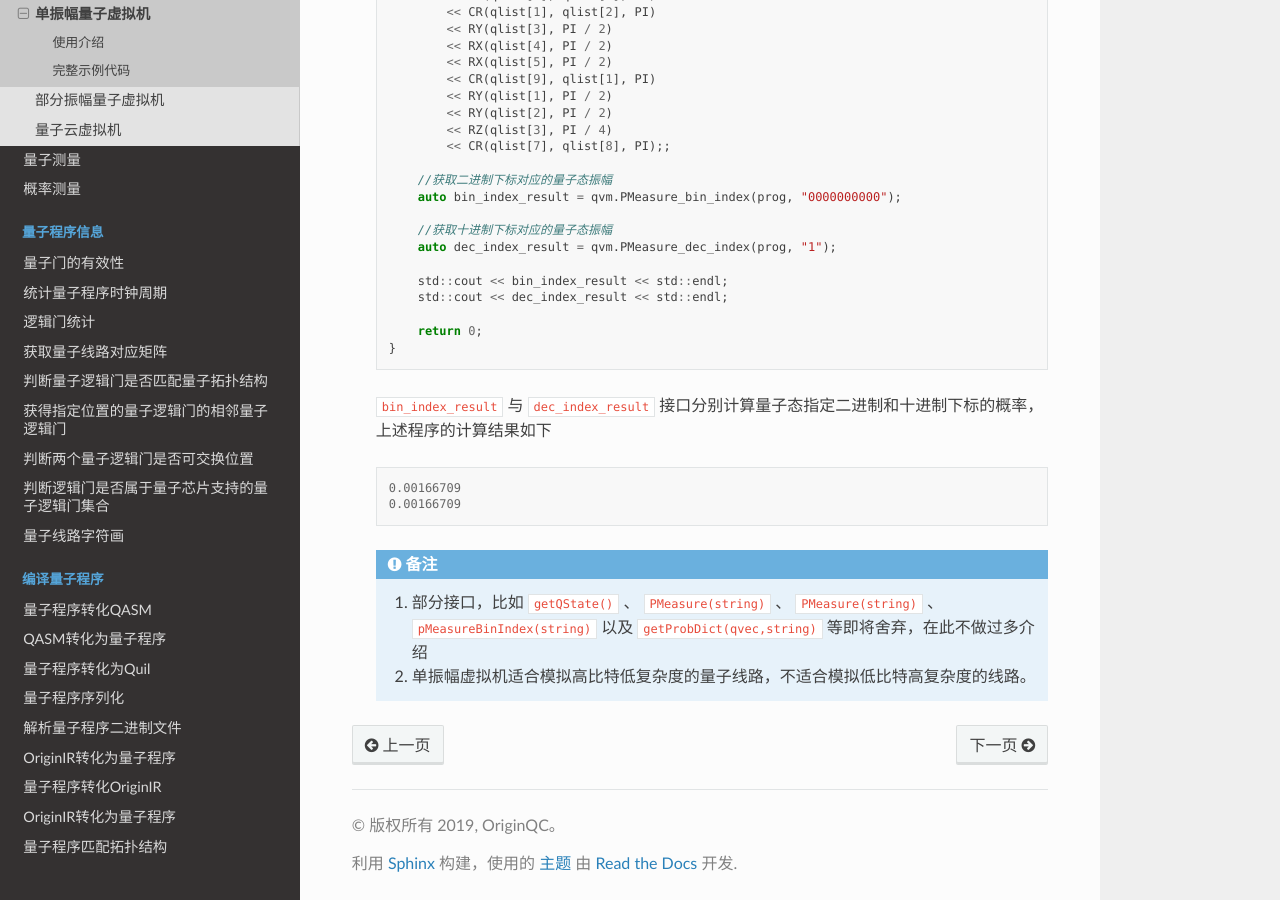
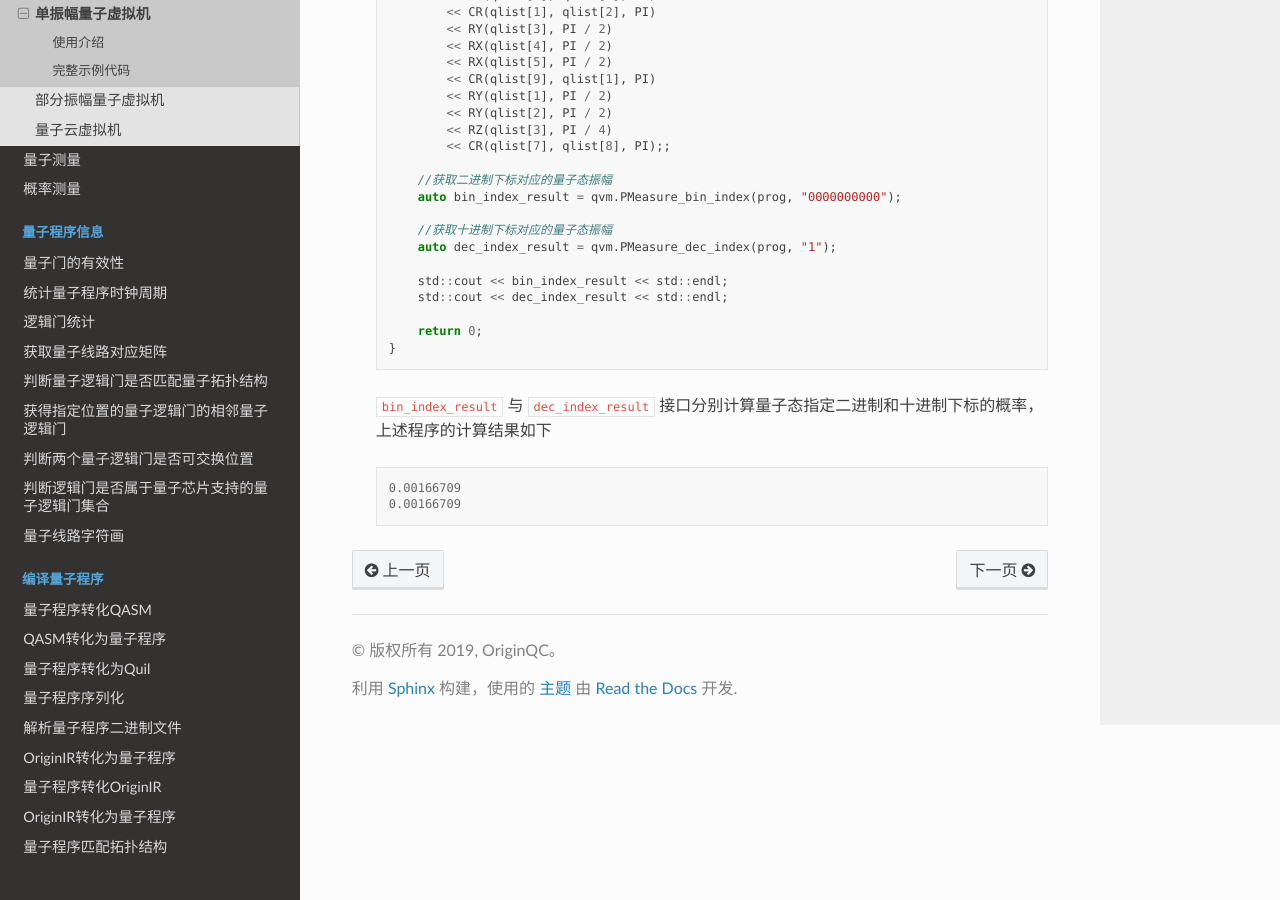
Before and after one commit to OriginQ/QPanda-tutorial, a Sphinx documentation site: the page built from source/SingleAmplitude.rst, in a window 1280 px wide and 900 px high, scrolled down 1628 px. Built offline with Sphinx 7.4.7 and the Read the Docs theme 2.0.0, drawn with Linux system fonts in a browser that asks for light colours; pages that are not in the unit, such as notebooks, are missing from menus.

Commit message:
<fix> 删除单振幅中的不用接口

```diff
--- a/source/SingleAmplitude.rst
+++ b/source/SingleAmplitude.rst
@@ -107,8 +107,3 @@ QPanda2中设计了 ``SingleAmplitudeQVM`` 类用于运行单振幅模拟量子
 
         0.00166709
         0.00166709
-
-    .. note::
-
-        1. 部分接口，比如 ``getQState()`` 、 ``PMeasure(string)`` 、 ``PMeasure(string)`` 、 ``pMeasureBinIndex(string)`` 以及 ``getProbDict(qvec,string)`` 等即将舍弃，在此不做过多介绍
-        2. 单振幅虚拟机适合模拟高比特低复杂度的量子线路，不适合模拟低比特高复杂度的线路。
```
